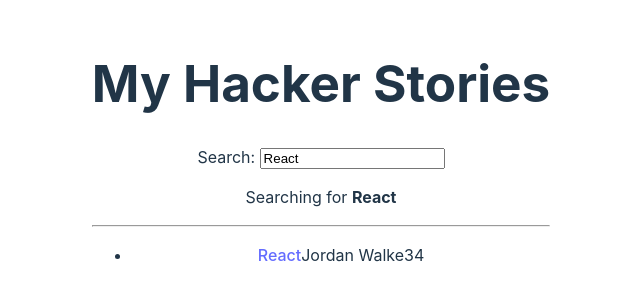
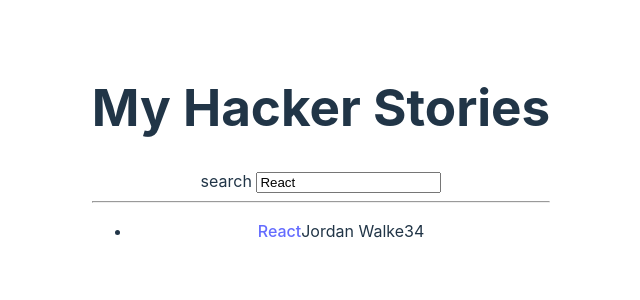
Before and after one commit to isaacrossi/hacker-stories, a React (Vite) app: page / in a window 1280 px wide. Shown: the part 248-548 px from the top of the page, without its empty margins (319-959 px from the left). Built offline with nearby package versions, Linux system fonts and the light colour scheme.

Commit message:
turned the Search component into a more generalised reusable component

```diff
--- a/src/App.jsx
+++ b/src/App.jsx
@@ -46,24 +46,25 @@
   return (
     <div>
       <h1>My Hacker Stories</h1>
-      <Search onSearch={handleSearch} searchTerm={searchTerm} />
+      <InputWithLabel
+        id="search"
+        label="search"
+        onInputChange={handleSearch}
+        value={searchTerm}
+      />
       <hr />
       <List list={searchedStories} />
     </div>
   );
 };
 
-const Search = ({ onSearch, searchTerm }) => {
-  return (
-    <div>
-      <label htmlFor="search"> Search: </label>
-      <input id="search" type="text" onChange={onSearch} value={searchTerm} />
-      <p>
-        Searching for <strong>{searchTerm}</strong>
-      </p>
-    </div>
-  );
-};
+const InputWithLabel = ({ id, label, value, type = "text", onInputChange }) => (
+  <>
+    <label htmlFor={id}>{label}</label>
+    &nbsp;
+    <input id={id} type={type} value={value} onChange={onInputChange} />
+  </>
+);
 
 const List = ({ list }) => (
   <ul>
```
